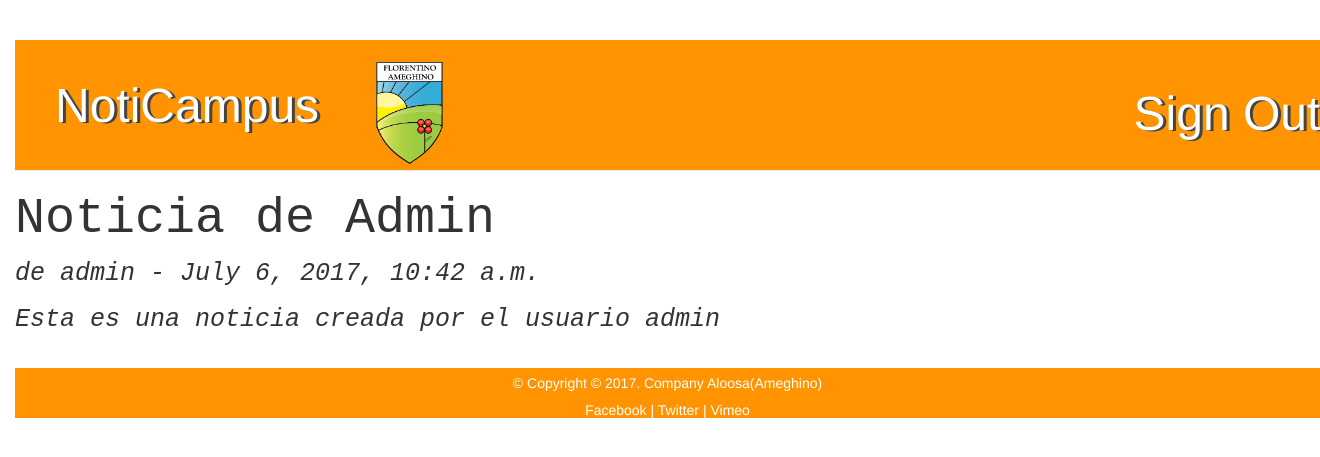
After one commit to MatiiBasualdo/noticampus, a Django app: page /noticia/13/ in a window 1320 px wide. The commit adds this page. Shown: the top 457 px of the page. Run offline with Django 3.2, Linux system fonts and the light colour scheme; data comes from the database, SQL or seed files in the repository; both versions use the stored data as it was after the commit; some libraries are stand-ins or nearby versions.

Commit message:
Terminand configuraciones de Noticias

```diff
--- a/noticampus/static/css/style.css
+++ b/noticampus/static/css/style.css
@@ -18,10 +18,7 @@ body {
     margin-left: 40px;
 }
 
-h1, h2, h3, h4 {
-    color: #FCA205;
-    font-family: 'Lobster', cursive;
-}
+
 
 .date {
     float: right;
@@ -32,9 +29,6 @@ h1, h2, h3, h4 {
     float: right;
 }
 
-.noticia-form textarea, .noticia-form input {
-    width: 100%;
-}
 
 .top-menu, .top-menu:hover, .top-menu:visited {
     color: #ffffff;
@@ -43,17 +37,12 @@ h1, h2, h3, h4 {
     margin-right: 20px;
 }
 
-.noticia {
-    margin-bottom: 70px;
-}
-
 .noticia h1 a, .noticia h1 a:visited {
     color: #000000;
 }
 
 .footer {
     position: relative;
-    margin-top: -50px;
     height: 40px;
     padding: 5px 0px;
     clear: both;
@@ -63,10 +52,21 @@ h1, h2, h3, h4 {
 }
 
 .connect {
-    margin-top: -50px;
+    margin-top: -25px;
     height: 40px;
     padding-top: 22px;
     clear: both;
     background: #ff9400;
     text-align: center;
 }
+
+p.noticia {
+    font-family: "Courier New", Monospace;
+    font-style: italic;
+    font-size: 25px;
+}
+h3.noticia {
+    font-size: 50px;
+    font-family: "Courier New", Monospace;
+
+}
--- a/noticampus/templates/inicio.html
+++ b/noticampus/templates/inicio.html
@@ -20,12 +20,12 @@
 	<div class="w3-container w3-gray" style="padding: 8px 8px;">
 		<h3>{{ noticia.title }}</h3>
 		<p>de {{noticia.author}} - {{noticia.created_date}}</p>
-		<p>{{ noticia.text|linebreaksbr }}</p>
+		<p>{{ noticia.text|slice:"0:200" }}</p>
 		{% if request.user in grupo and noticia.author == request.user %}
-			<a class="w3-button w3-black w3-round" href="">Leer mas</a> <a class="w3-button w3-white w3-round" href="{% url 'noticia_edit' pk=noticia.pk %}">Editar</a>
+			<a class="w3-button w3-black w3-round" href="{% url 'noticia_completa' pk=noticia.pk %}">Leer mas</a> <a class="w3-button w3-white w3-round" href="{% url 'noticia_edit' pk=noticia.pk %}">Editar</a>
 			<a class="w3-button w3-white w3-round" href="{% url 'noticia_delete' pk=noticia.pk %}">Eliminar</a>
 		{% else %}
-			<a class="w3-button w3-black w3-round" href="">Leer mas</a>
+			<a class="w3-button w3-black w3-round" href="{% url 'noticia_completa' pk=noticia.pk %}">Leer mas</a>
 		{% endif %}
 	</div>
 	<br>
--- /dev/null
+++ b/noticampus/templates/noticia_completa.html
@@ -0,0 +1,26 @@
+{% extends 'base.html' %}
+{% block body %}
+    <div class="page-header">
+        <div class="row">
+            <div class="col-xs-3"><h1><a href="/inicio" style="text-shadow:3px 1px 0 #444">NotiCampus</a></h1></div>
+			<div class="col-xs-7"><img src="/static/img/icono.png" style="width:10%"></div>
+            <div class="col-xs-2"><h1> <a class="w3-btn w3-round-xxlarge w3-" style="text-shadow:3px 1px 0 #444" href="/cerrar">Sign Out</a></h1></div>
+        </div>
+    </div>
+{% block content %}
+
+<h3 class="noticia">{{ noticia.title }}</h3>
+<p class="noticia">de {{noticia.author}} - {{noticia.created_date}}</p>
+<p class="noticia">{{ noticia.text|linebreaksbr }}</p>
+<br>
+
+{% endblock content %}
+ <div class="footer">
+	<p>&#169; Copyright &#169; 2017. Company Aloosa(Ameghino) </p>
+	<div class="connect">
+		<a href="https://www.facebook.com/matii.basualdo" id="Facebook " style="color: #fff">Facebook |</a>
+		<a href="https://twitter.com/matiasbasualdo4" id="Twitter " style="color: #fff"> Twitter |</a>
+		<a href="http://www.youtube.com/" id="Vimeo " style="color: #fff"> Vimeo</a>
+	</div>
+ </div>
+{% endblock body %}
--- a/noticampus/urls.py
+++ b/noticampus/urls.py
@@ -10,4 +10,5 @@ urlpatterns = [
 	url(r'^nueva/$', views.nueva_noticia),
 	url(r'^noticia/(?P<pk>[0-9]+)/edit/$', views.noticia_edit, name='noticia_edit'),
 	url(r'^noticia/(?P<pk>[0-9]+)/delete/$', views.noticia_delete, name="noticia_delete"),
+	url(r'^noticia/(?P<pk>[0-9]+)/$', views.noticia_completa, name="noticia_completa"),
 ]
--- a/noticampus/views.py
+++ b/noticampus/views.py
@@ -17,6 +17,11 @@ def inicio(request):
     noticias = Noticia.objects.all().order_by('created_date')
     grupo = Group.objects.get(name="Profesores").user_set.all()
     return render(request, 'inicio.html', {'noticias': noticias, 'grupo':grupo})
+
+def noticia_completa(request, pk):
+    noticia = get_object_or_404(Noticia, pk=pk)
+    return render(request, 'noticia_completa.html', {'noticia': noticia})
+
 
 def nuevo_usuario(request):
     if request.method == 'POST':
```
Also changed, not shown: db.sqlite3.
